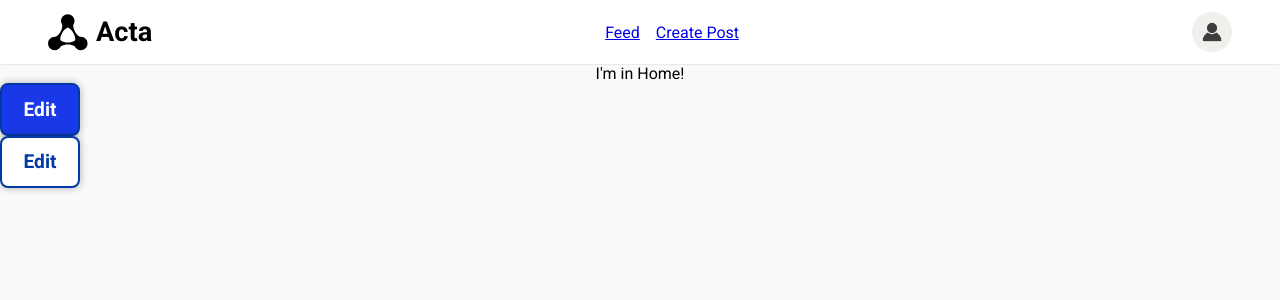
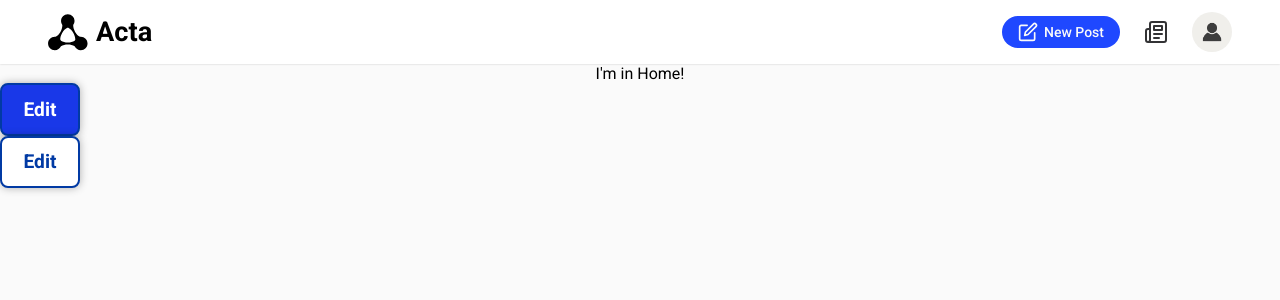
Before and after one commit to Luzefiru/Acta, a React (Create React App) app: page / in a window 1280 px wide. Shown: the top 300 px of the page. Built offline with nearby package versions, Linux system fonts and the light colour scheme.

Commit message:
feat: finalize Navbar component

```diff
--- a/src/components/layouts/Navbar.css
+++ b/src/components/layouts/Navbar.css
@@ -10,7 +10,13 @@
 
 .Navbar__links {
   display: flex;
-  gap: 1rem;
+  align-items: center;
+  gap: 24px;
+}
+
+.Navbar__links__new-post-icon,
+.Navbar__links__feed-icon {
+  color: var(--black);
 }
 
 .Navbar__profile-photo {
@@ -25,3 +31,33 @@
   border-radius: 100%;
   cursor: pointer;
 }
+
+nav a {
+  all: unset;
+  display: flex;
+  align-items: center;
+  gap: 8px;
+  color: var(--icon);
+  cursor: pointer;
+}
+
+nav a:hover {
+  color: var(--icon-hover);
+}
+
+.Navbar__links__button {
+  all: unset;
+  background-color: var(--primary);
+  padding: 6px 16px;
+  border-radius: 16px;
+  color: var(--surface);
+  display: flex;
+  align-items: center;
+  font-weight: 500;
+  font-size: 14px;
+  gap: 6px;
+}
+
+.Navbar__links__button:hover {
+  background-color: var(--primary-alt);
+}
--- a/src/components/layouts/Navbar.jsx
+++ b/src/components/layouts/Navbar.jsx
@@ -11,10 +11,47 @@ const Navbar = () => {
       </Link>
 
       <nav className="Navbar__links">
-        <Link to="/feed">Feed</Link>
-        <Link to="/create-post">Create Post</Link>
-      </nav>
-
+        <Link to="/create-post">
+          <button className="Navbar__links__button">
+            <svg
+              className="Navbar__links__new-post-icon"
+              xmlns="http://www.w3.org/2000/svg"
+              width="20"
+              height="20"
+              viewBox="0 0 24 24"
+              fill="none"
+              stroke="currentColor"
+              stroke-width="2"
+              stroke-linecap="round"
+              stroke-linejoin="round"
+              class="lucide lucide-edit"
+            >
+              <path d="M11 4H4a2 2 0 0 0-2 2v14a2 2 0 0 0 2 2h14a2 2 0 0 0 2-2v-7"></path>
+              <path d="M18.5 2.5a2.121 2.121 0 0 1 3 3L12 15l-4 1 1-4 9.5-9.5z"></path>
+            </svg>
+            New Post
+          </button>
+        </Link>
+        <Link to="/feed">
+          <svg
+            className="Navbar__links__feed-icon"
+            xmlns="http://www.w3.org/2000/svg"
+            width="24"
+            height="24"
+            viewBox="0 0 24 24"
+            fill="none"
+            stroke="currentColor"
+            stroke-width="2"
+            stroke-linecap="round"
+            stroke-linejoin="round"
+            class="lucide lucide-newspaper"
+          >
+            <path d="M4 22h16a2 2 0 0 0 2-2V4a2 2 0 0 0-2-2H8a2 2 0 0 0-2 2v16a2 2 0 0 1-2 2Zm0 0a2 2 0 0 1-2-2v-9c0-1.1.9-2 2-2h2"></path>
+            <path d="M18 14h-8"></path>
+            <path d="M15 18h-5"></path>
+            <path d="M10 6h8v4h-8V6Z"></path>
+          </svg>
+        </Link>
         <Link className="Navbar__profile-photo" to="/profile/test">
           <img
             className="Navbar__profile-photo__img"
@@ -22,6 +59,7 @@ const Navbar = () => {
             src={ProfilePicturePlaceholder}
           ></img>
         </Link>
+      </nav>
     </div>
   );
 };
--- a/src/index.css
+++ b/src/index.css
@@ -8,6 +8,9 @@
   --primary-alt: #0000cc;
   --secondary: #ffd61f;
   --secondary-alt: #fda50d;
+
+  --icon: #333335;
+  --icon-hover: #000000;
 
   --text: #212121;
   --subtext: #e0e0e0;
```
Lines whose indentation alone changed are shown as unchanged.
